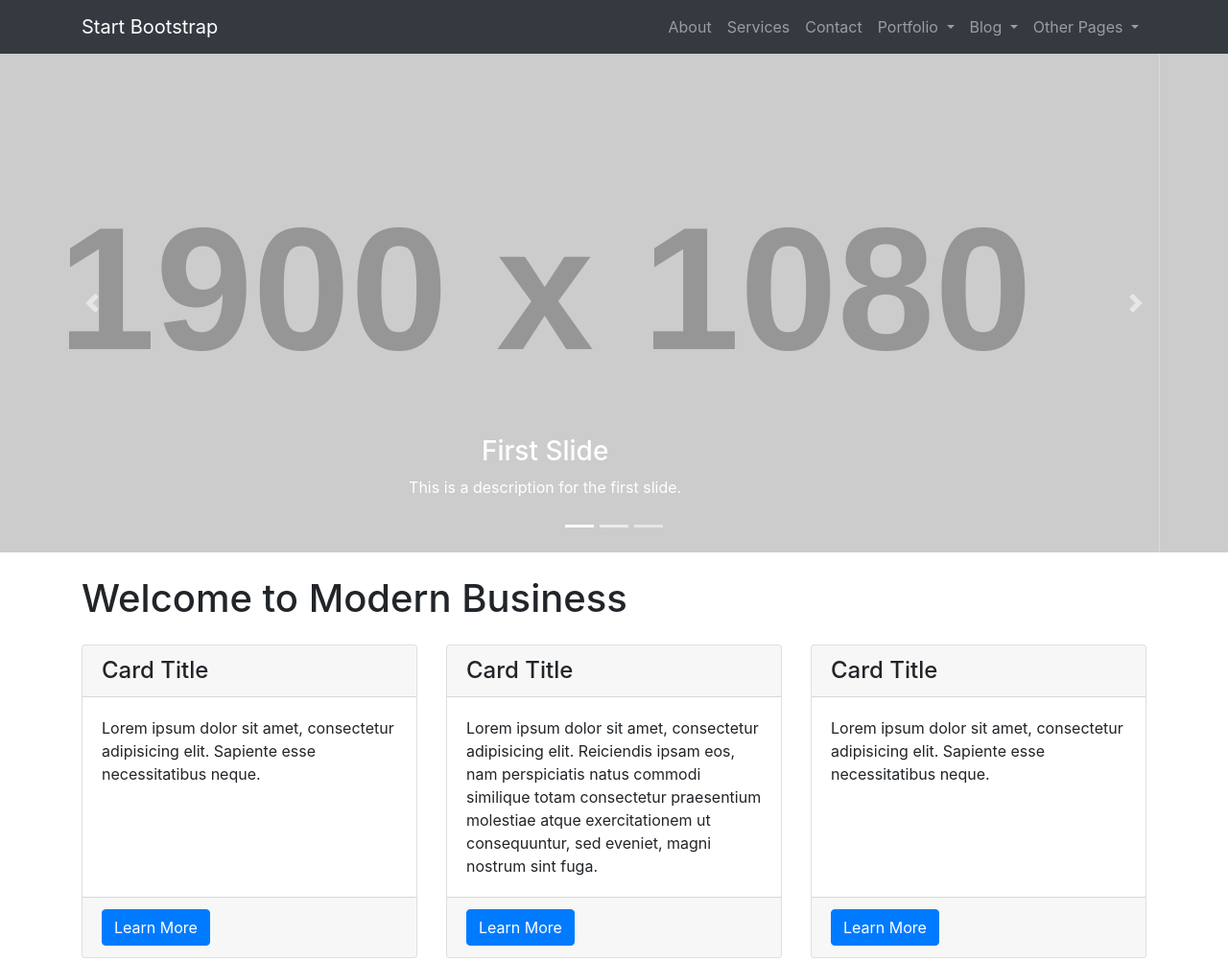
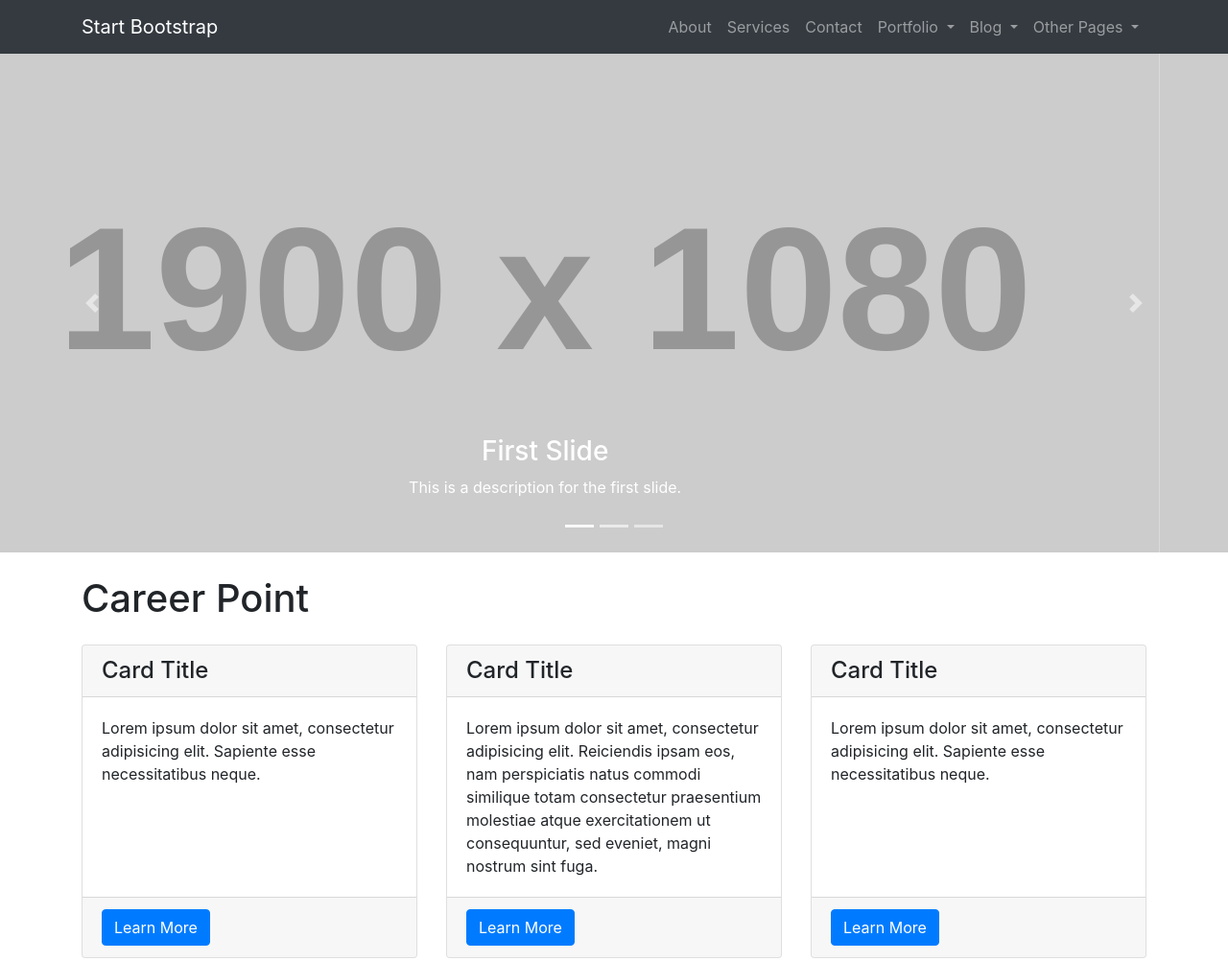
Before and after one commit to aryansingh12/Angular-introduction, a website: page index.html in a window 1280 px wide. Shown: the top 1002 px of the page at 96% size. Drawn offline with Linux system fonts and the light colour scheme; placeholder pictures from the web are drawn by us.

Commit message:
career point

```diff
--- a/index.html
+++ b/index.html
@@ -121,7 +121,7 @@
   <!-- Page Content -->
   <div class="container">
 
-    <h1 class="my-4">Welcome to Modern Business</h1>
+    <h1 class="my-4">Career Point</h1>
 
     <!-- Marketing Icons Section -->
     <div class="row">
```
